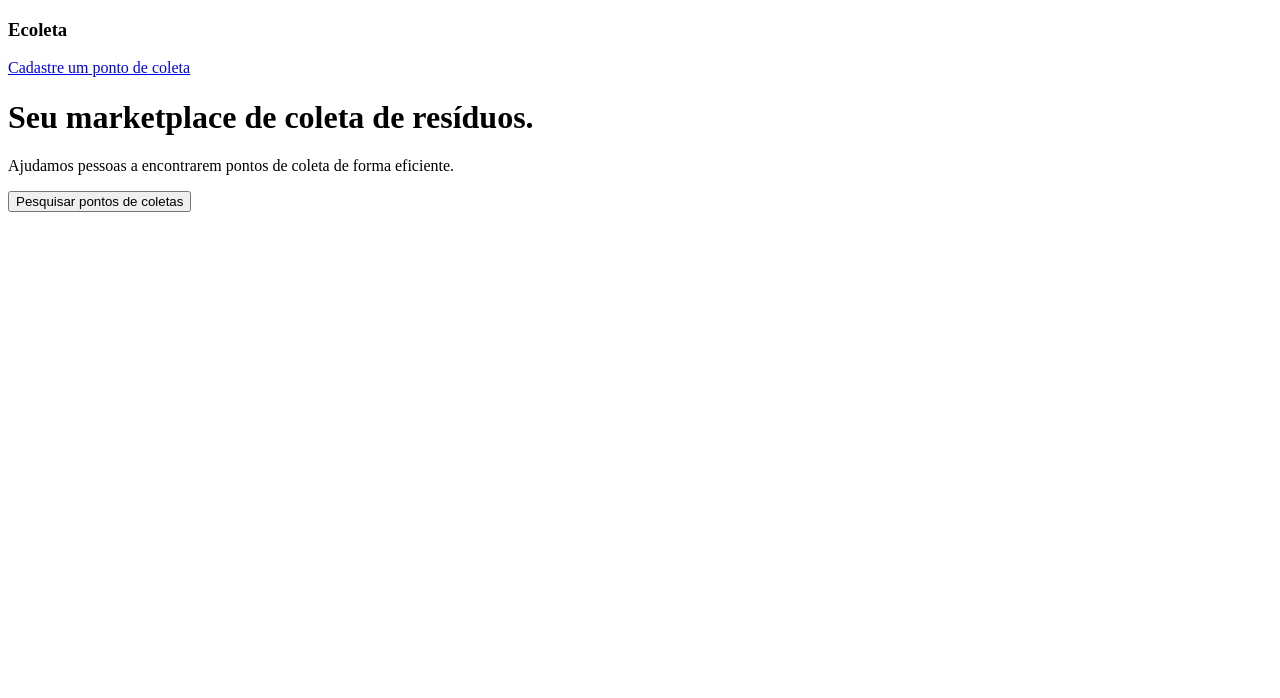
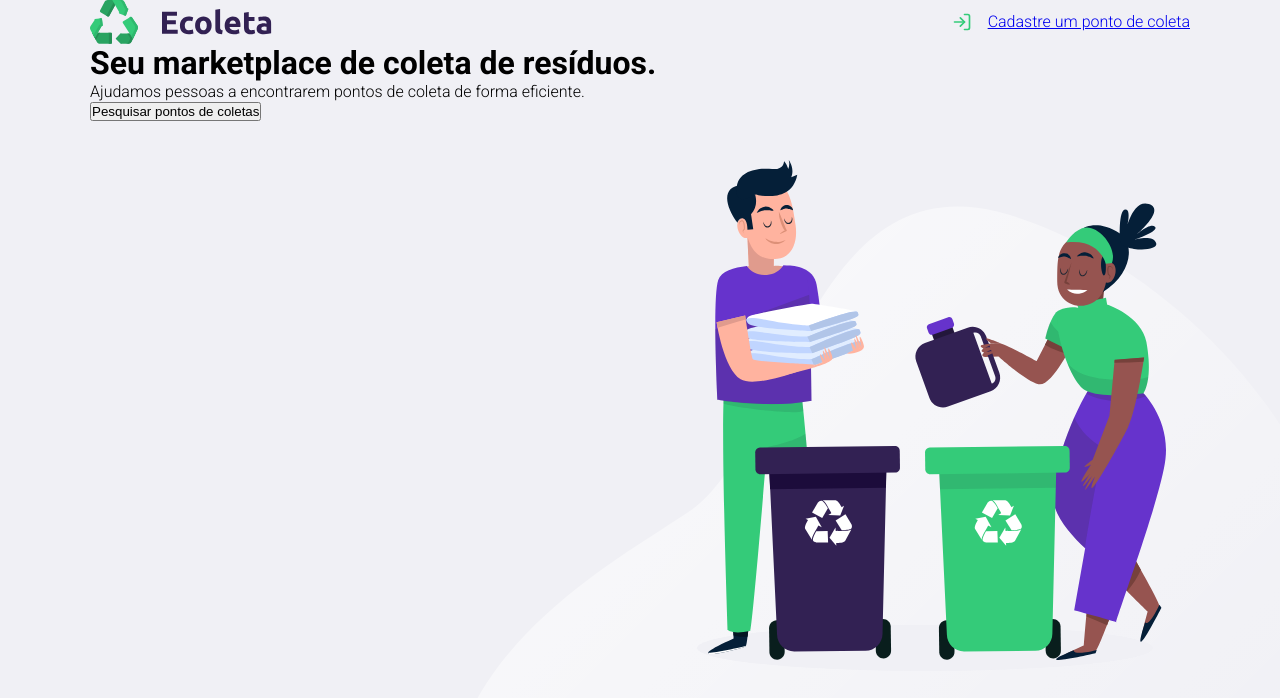
Before and after one commit to Raymw1/ecoleta, a plain HTML site: page index.html in a window 1280 px wide. Drawn offline with Linux system fonts and the light colour scheme.

Commit message:
Beggining to style homepage

```diff
--- a/index.html
+++ b/index.html
@@ -5,13 +5,17 @@
     <meta http-equiv="X-UA-Compatible" content="IE=edge">
     <meta name="viewport" content="width=device-width, initial-scale=1.0">
     <link rel="stylesheet" href="styles/style.css">
+    <link rel="preconnect" href="https://fonts.gstatic.com">
+    <link href="https://fonts.googleapis.com/css2?family=Roboto:wght@300;700&display=swap" rel="stylesheet">
     <title>Ecoleta</title>
 </head>
 <body>
+    <div id="page-home">
+        <div class="content">
             <header>
-        <h3>Ecoleta</h3>
+                <img src="assets/icones/logo.svg" alt="Ecoleta">
                 <nav>
-            <a href="#">Cadastre um ponto de coleta</a>
+                    <a href="#"><span></span>Cadastre um ponto de coleta</a>
                 </nav>
             </header>
             <main>
@@ -19,5 +23,7 @@
                 <p>Ajudamos pessoas a encontrarem pontos de coleta de forma eficiente.</p>
                 <button>Pesquisar pontos de coletas</button>
             </main>
+        </div>
+    </div>
 </body>
 </html>
--- a/styles/style.css
+++ b/styles/style.css
@@ -0,0 +1,43 @@
+html {
+    font-family: 'Roboto', sans-serif;
+}
+
+* {
+    margin: 0;
+    padding: 0;
+    box-sizing: border-box;
+}
+
+body {
+    background: #f0f0f5;
+}
+
+#page-home {
+    height: 100vh;
+    background: url("../assets/icones/home-background.svg") no-repeat;
+    background-position: 35vw 20vh;
+}
+
+#page-home .content {
+    width: 90%;
+    max-width: 1100px;
+    margin: 0 auto;
+}
+
+header {
+    display: flex;
+    align-items: center;
+    justify-content: space-between;
+}
+
+#page-home nav a {
+    display: flex;
+}
+
+#page-home nav a span {
+    margin-right: 16px;
+    display: flex;
+    background-image: url("../assets/icones/log-in.svg");
+    width: 20px;
+    height: 20px;
+}
```
Lines whose indentation alone changed are shown as unchanged.
